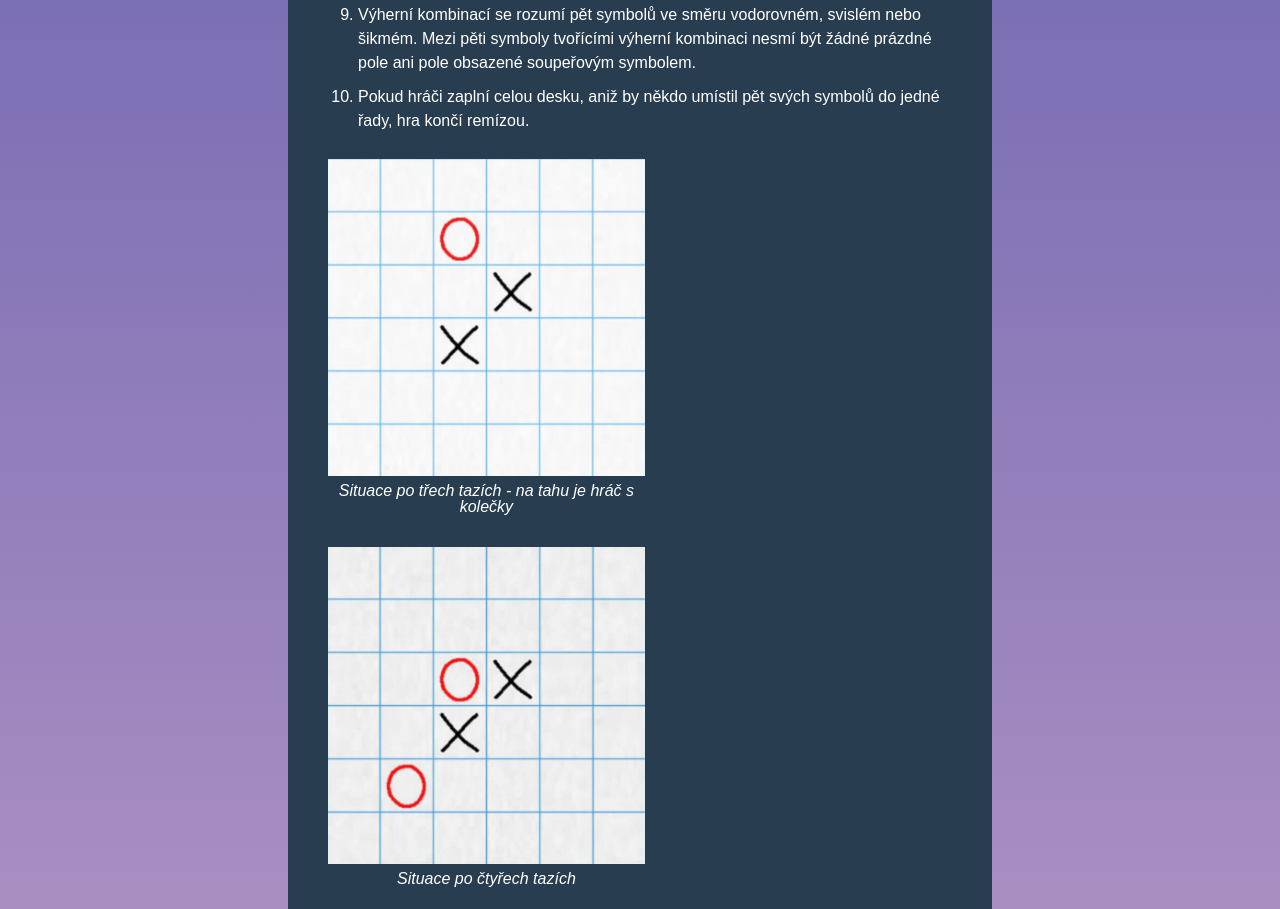
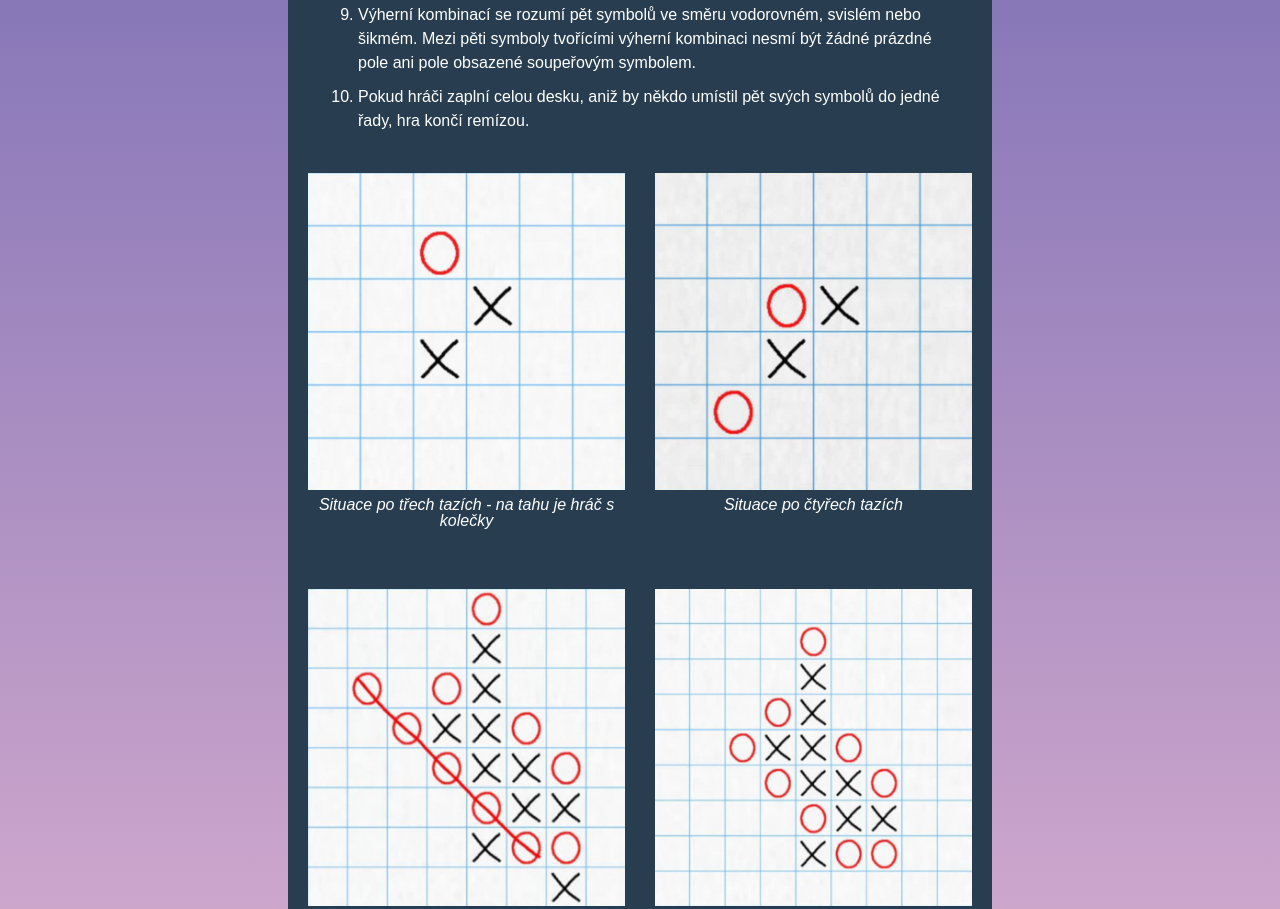
Before and after one commit to dankovabarbora/piskvorky, a plain HTML site: page pravidla.html in a window 1280 px wide. Shown: the part 511-1420 px from the top of the page. Drawn offline with Linux system fonts and the light colour scheme.

Commit message:
upravena responzivita

```diff
--- a/style.css
+++ b/style.css
@@ -98,6 +98,9 @@ li {
   line-height: 1.5;
 }
 
+.ukazky__blok {
+  margin: 40px;
+}
 .obrazky__navod {
   width: 100%;
 }
@@ -114,8 +117,10 @@ figcaption {
   .ukazky {
     display: flex;
     flex-wrap: wrap;
+    justify-content: space-evenly;
   }
   .ukazky__blok {
     width: 45%;
+    margin: 30px 10px;
   }
 }
```
